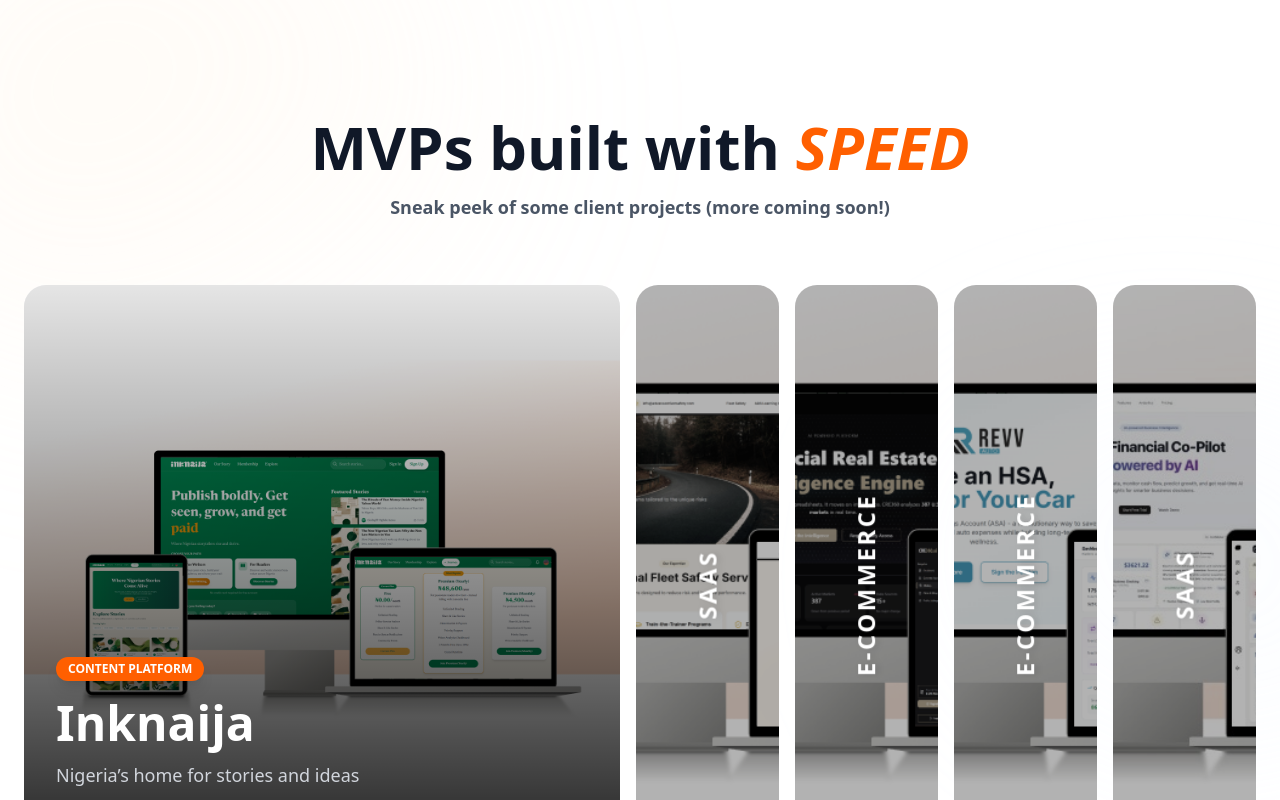
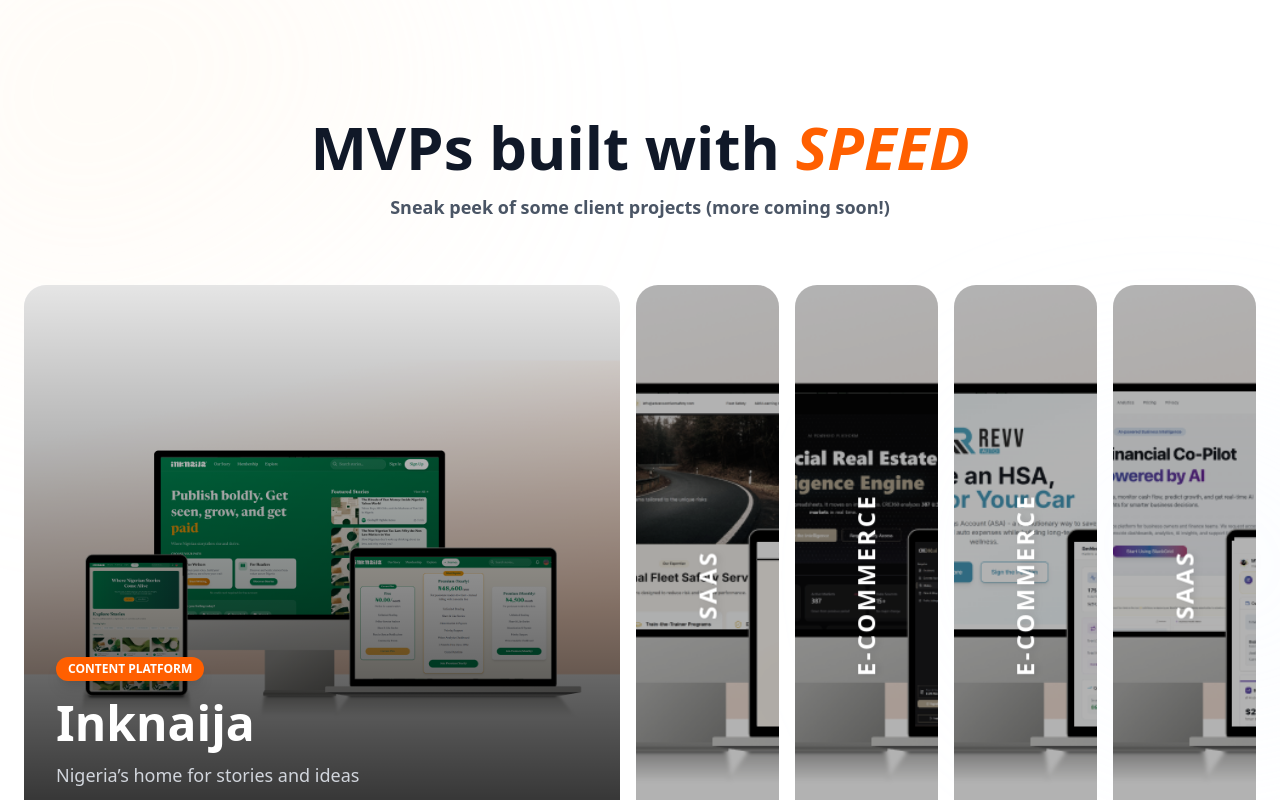
Before and after one commit to HarisChandio/clentro, a Next.js app: page / in a window 1280 px wide. Shown: the part 840-1640 px from the top of the page. Built offline with nearby package versions, Linux system fonts and the light colour scheme.

Commit message:
Added the new image of the blackGrid

```diff
--- a/components/Portfolio.tsx
+++ b/components/Portfolio.tsx
@@ -72,8 +72,8 @@
     description: "Developed a SaaS platform with AI-powered business analysis and financial insights.",
     role: "Full-Stack Developer",
     skills: ["Next.js", "AI", "Stripe", "Plaid", "Quick Book"],
-    image: "/assets/portfolio/blackgrid.jpeg",
-    link: "http://34.224.68.241/",
+    image: "/assets/portfolio/blackgrid.png",
+    link: "http://getblackgrid.com/",
   },
   // {
   //   id: 5,
```
Also changed, not shown: public/assets/portfolio/blackgrid.jpeg (deleted), public/assets/portfolio/blackgrid.png (added).
